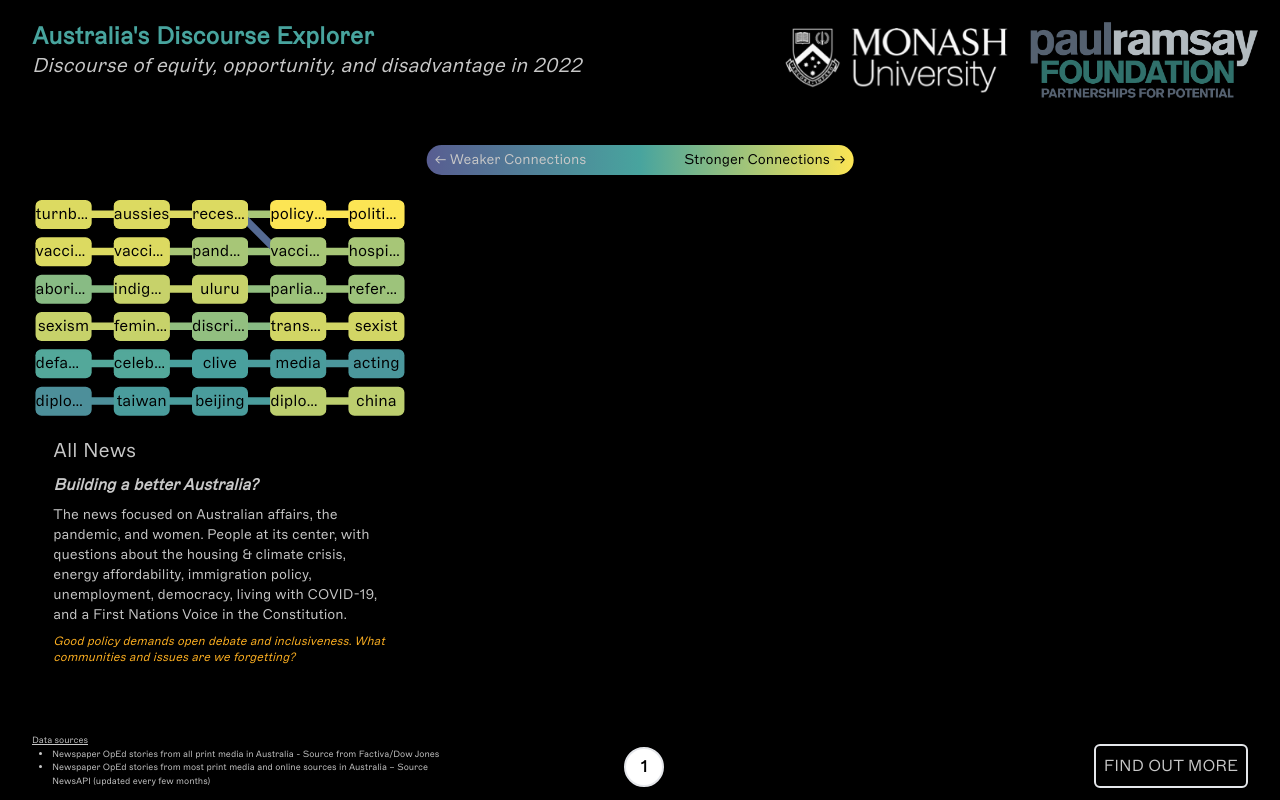
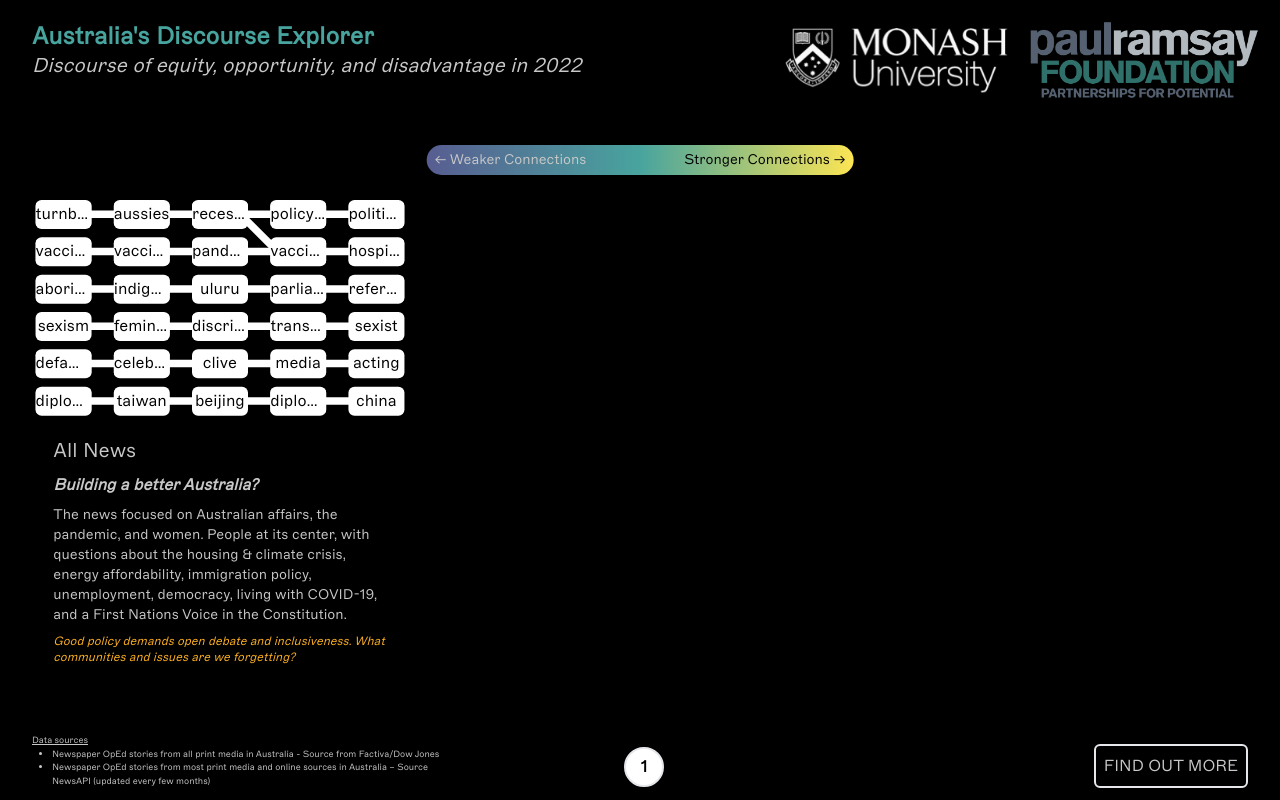
Before and after one commit to SonghaiFan/metromaps, a React (Create React App) app: page / in a window 1280 px wide. Built offline with nearby package versions, Linux system fonts and the light colour scheme.

Commit message:
fixed neibournodes

```diff
--- a/src/components/MetroLineLabel.js
+++ b/src/components/MetroLineLabel.js
@@ -54,7 +54,7 @@ export default function MetroLineLabel({ data, onMetroLineLabelClick }) {
       }}
     >
       <motion.div
-        myclass="metro-line-label"
+        data-type="metro-line-label"
         id={id}
         style={{
           backgroundColor: colour, // "white"
--- a/src/components/MetroMap.js
+++ b/src/components/MetroMap.js
@@ -153,7 +153,16 @@ export default function MetroMap({
 
     setCustomeNodes(() => {
       const updatedNodes = Object.assign({}, nodes);
-      updatedNodes[nodeId].colour = newColour;
+      updatedNodes[nodeId] && (updatedNodes[nodeId].colour = newColour);
+
+      for (let eachNode in updatedNodes) {
+        const conNodes = updatedNodes[eachNode].connectedNodes;
+        console.log(conNodes);
+
+        conNodes.forEach((node) => {
+          node.id === nodeId && (node.colour = newColour);
+        });
+      }
       return updatedNodes;
     });
   };
@@ -209,12 +218,13 @@ export default function MetroMap({
     return [paths, labels];
   };
 
-  // const [custoLines, setCustomLines] = useState(lines);
+  const [customLines, setCustomLines] = useState(lines);
+  const [customLandingLines, setCustomLandingLines] = useState(landingLines);
 
   const metroLineData = useMemo(
     () =>
-      Object.keys(lines).map((lineId) => {
-        const activeLines = isMapFocused ? lines : landingLines;
+      Object.keys(customLines).map((lineId) => {
+        const activeLines = isMapFocused ? customLines : customLandingLines;
 
         const [paths, labels] = generatePaths(activeLines[lineId]);
 
@@ -222,32 +232,35 @@ export default function MetroMap({
 
         return lineData;
       }),
-    [lines, landingLines, isMapFocused]
+    [customLines, customLandingLines, isMapFocused]
   );
 
   const customMetroLineData = metroLineData;
 
-  // const [customMetroLineData, setCustomMetroLineData] = useState(metroLineData);
+  const addCutomLineColor = (data, pathId, newColour) => {
+    const updatedData = Object.assign({}, data);
 
-  // const handleCustomMetroLineData = (pathId, newColour) => {
-  //   setCustomMetroLineData(() => {
-  //     const updatedMetroLineData = Array.from(metroLineData);
+    const [pathStartId, pathEndId] = pathId.split("-");
 
-  //     for (const line of updatedMetroLineData) {
-  //       const lineIds = Object.keys(line);
-  //       lineIds.forEach((key) => {
-  //         line[lineIds].paths.forEach((path) => {
-  //           path.id === pathId && (path.colour = newColour);
-  //         });
-  //         line[lineIds].labels.forEach((label) => {
-  //           label.id === pathId && (label.colour = newColour);
-  //         });
-  //       });
-  //     }
+    console.log(pathStartId);
 
-  //     return updatedMetroLineData;
-  //   });
-  // };
+    for (let lineId in updatedData) {
+      const linePathCoords = updatedData[lineId].pathCoords;
+
+      linePathCoords.forEach((coords) => {
+        coords.source === pathStartId &&
+          coords.target === pathEndId &&
+          (coords.edgeColour = newColour);
+      });
+    }
+    return updatedData;
+  };
+
+  const handleCustomLines = (pathId, newColour) => {
+    setCustomLines(addCutomLineColor(lines, pathId, newColour));
+
+    setCustomLandingLines(addCutomLineColor(landingLines, pathId, newColour));
+  };
 
   const titleRef = useRef();
   const [titleAnimation, setTitleAnimation] = useState({});
@@ -698,10 +711,13 @@ export default function MetroMap({
 
                 if (type === "metro-line-label") {
                   console.log(`this is a metro line label at ${whoId}`);
-                  // handleCustomMetroLineData(whoId, newColour);
+                  handleCustomLines(whoId, newColour);
                 }
 
-                if (type === "node-words-label") {
+                if (
+                  type === "node-words-label" ||
+                  type === "neighbour-node-label"
+                ) {
                   console.log(`this is a node word label at ${whoId}`);
                   handleCustomNodes(whoId, newColour);
                 }
--- a/src/components/NeighbouringNode.js
+++ b/src/components/NeighbouringNode.js
@@ -10,6 +10,7 @@ export default function NeighbouringNode({
   position,
   onNeighbourNodeLabelClick,
 }) {
+  console.log("data", data);
   const content = data.node_words.length > 0 ? data.node_words[0] : "";
 
   const { x: x0, y: y0 } = currentNode;
@@ -28,11 +29,13 @@ export default function NeighbouringNode({
   return (
     <motion.div className="w-full h-full flex flex-col justify-center items-center ">
       <motion.div
+        data-type="neighbour-node-label"
+        id={data.id}
         style={{
           backgroundColor: data.colour, //"white"
         }}
         className="text-black rounded-md px-2 text-2xl hover:font-bold pointer-events-auto"
-        onClick={onNeighbourNodeLabelClick}
+        onClick={(event) => onNeighbourNodeLabelClick(event.target)}
       >
         {content}
       </motion.div>
--- a/src/utilities/calculateMetroMapLayout.js
+++ b/src/utilities/calculateMetroMapLayout.js
@@ -133,10 +133,11 @@ const getAverageNodesYPosition = (newNodes, metroMapData) => (lineId) => {
 };
 
 const addColour = (lineWeight) => {
-  const ind = lineWeight * (colours.length - 1);
-  const colour1 = colours[Math.floor(ind)];
-  const colour2 = colours[Math.ceil(ind)];
-  return d3.interpolateRgb(colour1, colour2)(ind - Math.floor(ind));
+  // const ind = lineWeight * (colours.length - 1);
+  // const colour1 = colours[Math.floor(ind)];
+  // const colour2 = colours[Math.ceil(ind)];
+  // return d3.interpolateRgb(colour1, colour2)(ind - Math.floor(ind));
+  return "white";
 };
 
 const colourNodes = (nodes, lines, edges, useEdgeWeight) => {
```
